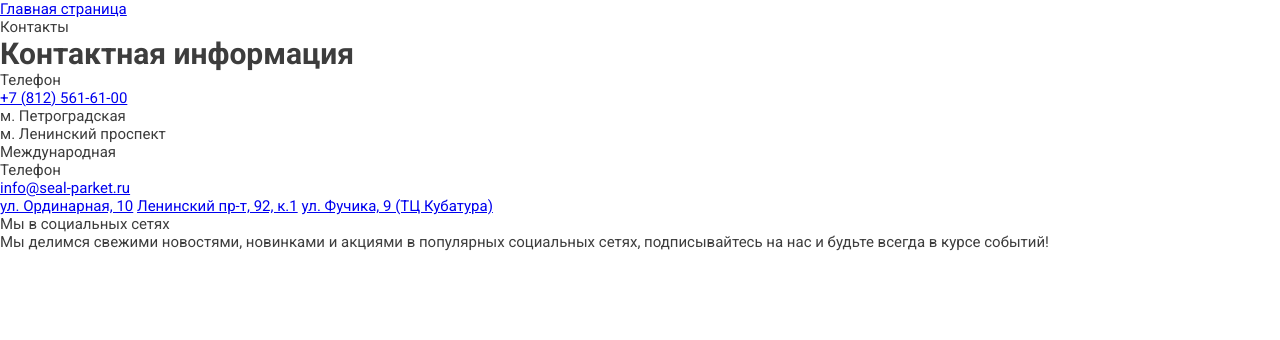
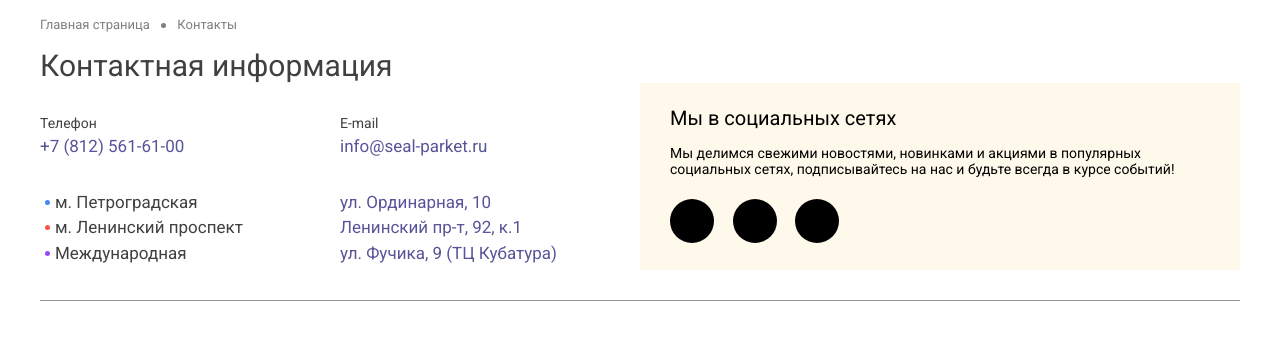
Before and after one commit to Caumohtius/14_contacts, a plain HTML site: page index.html in a window 1280 px wide. Drawn offline with Linux system fonts and the light colour scheme.

Commit message:
add first part

```diff
--- a/index.html
+++ b/index.html
@@ -32,9 +32,9 @@
 
                 <div class="contacts__grid-row">
 
-                    <div class="contacts__grid-item">
+                    <div class="contacts__grid-item contacts__grid-row contacts__main-content">
 
-                        <div class="contacts__main-list">
+                        <div class="contacts__main-list contacts__grid-item">
 
                             <div class="contacts__main-tel">
                                 <div class="contacts__main-tel-caption">Телефон</div>
@@ -49,17 +49,25 @@
 
                         </div>
 
-                        <div class="contacts__main-list">
+                        <div class="contacts__main-list contacts__grid-item">
 
                             <div class="contacts__main-mail">
-                                <div class="contacts__main-mail-caption">Телефон</div>
+                                <div class="contacts__main-mail-caption">E-mail</div>
                                 <a href="mailto:info@seal-parket.ru" class="contacts__main-mail-address link">info@seal-parket.ru</a>
                             </div>
 
                             <div class="contacts__main-addresses">
-                                <a href="#" class="contacts__main-street link">ул. Ординарная, 10</a>
-                                <a href="#" class="contacts__main-street link">Ленинский пр-т, 92, к.1</a>
-                                <a href="#" class="contacts__main-street link">ул. Фучика, 9 (ТЦ Кубатура)</a>
+                                <div class="contacts__main-street">
+                                    <a href="#" class="link">ул. Ординарная, 10</a>
+                                </div>
+
+                                <div class="contacts__main-street">
+                                    <a href="#" class="link">Ленинский пр-т, 92, к.1</a>
+                                </div>
+
+                                <div class="contacts__main-street">
+                                    <a href="#" class="link">ул. Фучика, 9 (ТЦ Кубатура)</a>
+                                </div>
                             </div>
 
                         </div>
--- a/style.css
+++ b/style.css
@@ -20,3 +20,160 @@ body {
 h1, h2, h3, h4, h5, h6 {
     margin: 0;
 }
+
+/* general
+============================================================== */
+
+.container {
+    margin: 0 auto;
+    width: 1200px;
+}
+
+.link {
+    text-decoration: none;
+    color: #575599;
+
+    cursor: pointer;
+    transition: color .2s linear;
+}
+
+.link:hover {
+    color: #617bf3;
+}
+
+/* contacts
+============================================================== */
+
+.breadcrumbs {
+    margin: 1rem 0;
+}
+
+.breadcrumbs__link {
+    font-size: 13px;
+    color: #00000080;
+}
+
+.breadcrumbs__item {
+    display: inline;
+}
+
+.breadcrumbs__item +
+.breadcrumbs__item::before {
+    content: "";
+
+    display: inline-block;
+    margin: 0 .5rem;
+    width: 5px;
+    height: 5px;
+
+    background-color: #00000080;
+    border-radius: 50%;
+
+    vertical-align: middle;
+}
+
+.contacts__main {
+    padding-bottom: 2rem;
+
+    border-bottom: 1px solid #969696;
+}
+
+.contacts__title {
+    font-size: 30px;
+    font-weight: 400;
+
+    color: #000000bf;
+}
+
+.contacts__grid-row {
+    display: flex;
+    margin: 0 -1rem;
+}
+
+.contacts__grid-item {
+    padding: 0 1rem;
+
+    flex: 1 1 50%;
+}
+
+.contacts__main-content {
+    margin-top: 2rem;
+
+    line-height: 1.5;
+    font-size: 17px;
+    color: #404040
+}
+
+.contacts__main-mail-caption,
+.contacts__main-tel-caption {
+    font-size: 14px;
+}
+
+.contacts__main-addresses {
+    margin-top: 2rem;
+}
+
+.contacts__metro {
+    position: relative;
+
+    margin-left: 1rem;
+}
+
+.contacts__metro::before {
+    position: absolute;
+    top: 50%;
+    right: 100%;
+
+    display: inline-block;
+    margin-right: 5px;
+    margin-top: -2.5px;
+
+    content: "";
+    width: 5px;
+    height: 5px;
+
+    border-radius: 50%;
+}
+
+.contacts__metro_blue::before { background-color: #4685fa; }
+
+.contacts__metro_red::before { background-color: #fa5246; }
+
+.contacts__metro_purple::before { background-color: #9a46fa; }
+
+.contacts__main-social {
+    padding: 1.5rem 2rem;
+    height: 100%;
+
+    color: #000;
+
+    background-color: #fff9eb;
+}
+
+.contacts__main-social-caption {
+    font-size: 20px;
+}
+
+.contacts__main-social-desc {
+    margin-top: 1rem;
+
+    font-size: 14px;
+}
+
+.contacts__main-social-links {
+    margin-top: 1.5rem;
+}
+
+.contacts__social-link {
+    display: inline-block;
+    width: 44px;
+    height: 44px;
+
+    border-radius: 50%;
+    background-color: rgb(0, 0, 0);
+}
+
+.contacts__social-link +
+.contacts__social-link {
+    margin-left: 1rem;
+}
```
